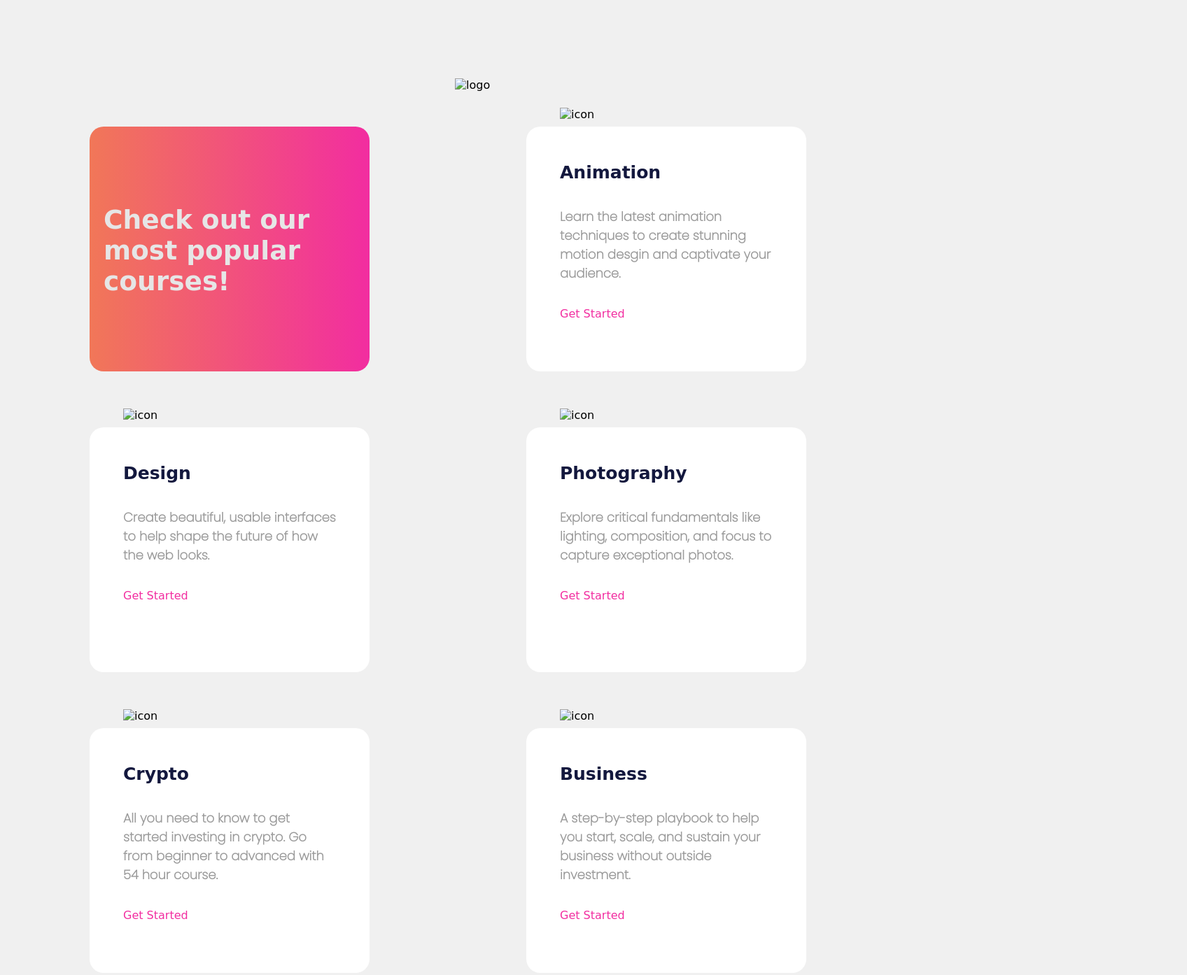
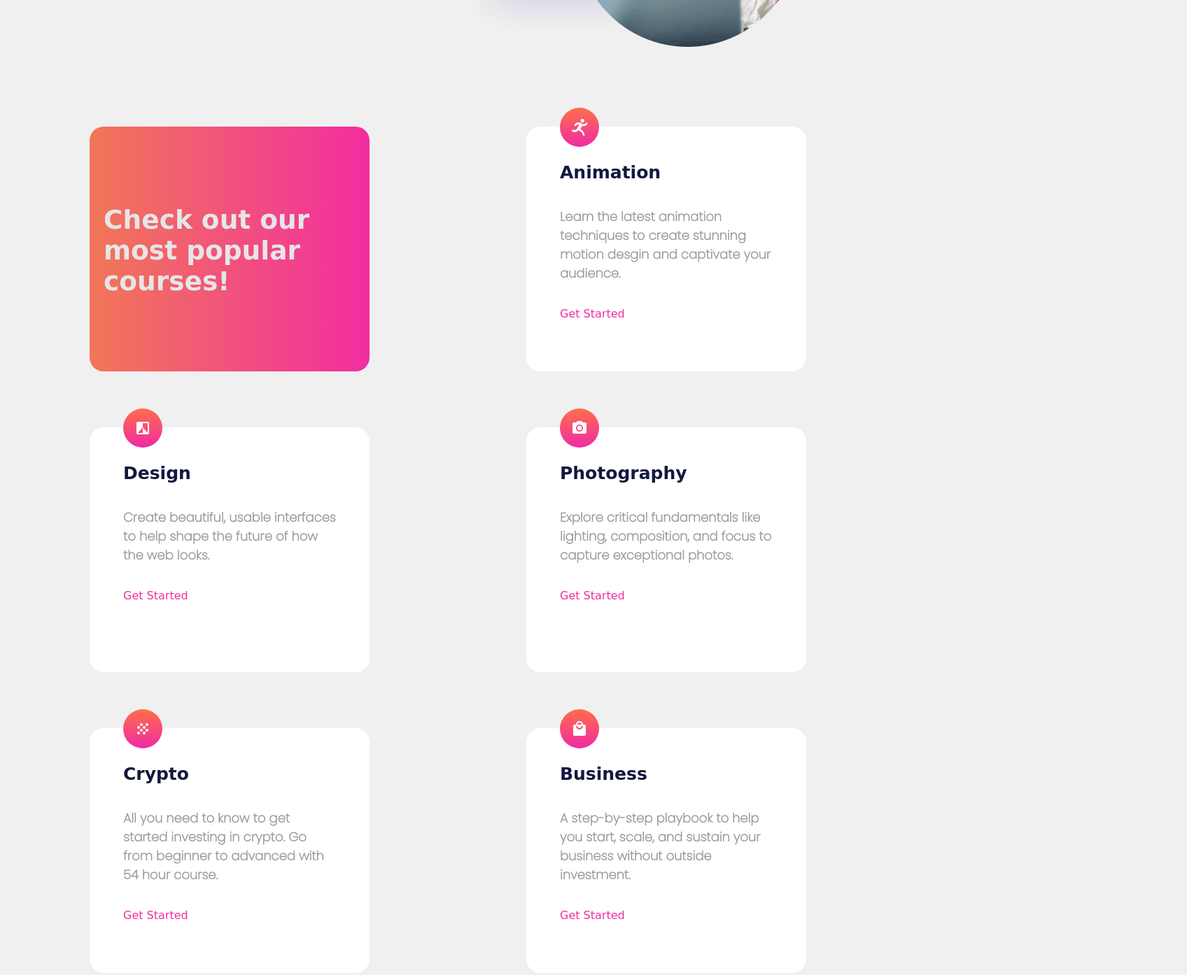
Before and after one commit to mhalvesb/projeto-paginadeaprendizado, a plain HTML site: page index.html in a window 1280 px wide. Shown: the part 767-2161 px from the top of the page at 70% size, 1696 px wide, since content can reach past the window. Drawn offline with Linux system fonts and the light colour scheme; a web font is replaced by a local one.

Commit message:
Corrigido o erro da pasta errada
Ao enviar o arquivo alterei o nome da pasta e isto fez com que os endereços das imagens não funcionassem corretamente.

```diff
--- a/index.html
+++ b/index.html
@@ -35,9 +35,9 @@
                     </div>
 
                     <div class="backgroundinfo">
-                        <img class="desktop-img" src="starter-code/assets/image-hero-desktop.png" alt="logo">
-                        <img class="tablet-img" src="starter-code/assets/image-hero-tablet.png" alt="logo">
-                        <img class="mobile-img" src="starter-code/assets/image-hero-mobile.png" alt="logo">
+                        <img class="desktop-img" src="css/assets/image-hero-desktop.png" alt="logo">
+                        <img class="tablet-img" src="css/assets/image-hero-tablet.png" alt="logo">
+                        <img class="mobile-img" src="css/assets/image-hero-mobile.png" alt="logo">
                     </div>
                 </div>
             </div>
@@ -48,7 +48,7 @@
                     <div class="pop"><h1>Check out our most popular courses!</h1></div>
                     <div class="info">
                         <div class="section-icon">
-                            <img src="starter-code/assets/icon-animation.svg" alt="icon">
+                            <img src="css/assets/icon-animation.svg" alt="icon">
                         </div>
                         <h1>Animation</h1>
                         <p>Learn the latest animation techniques to create stunning motion desgin and captivate your audience.</p>
@@ -56,7 +56,7 @@
                     </div>
                     <div class="info">
                         <div class="section-icon">
-                            <img src="starter-code/assets/icon-design.svg" alt="icon">
+                            <img src="css/assets/icon-design.svg" alt="icon">
                         </div>
                         <h1>Design</h1>
                         <p>Create beautiful, usable interfaces to help shape the future of how the web looks.</p>
@@ -64,7 +64,7 @@
                     </div>
                     <div class="info">
                         <div class="section-icon">
-                            <img src="starter-code/assets/icon-photography.svg" alt="icon">
+                            <img src="css/assets/icon-photography.svg" alt="icon">
                         </div>
                         <h1>Photography</h1>
                         <p>Explore critical fundamentals like lighting, composition, and focus to capture exceptional photos.</p>
@@ -72,7 +72,7 @@
                     </div>
                     <div class="info">
                         <div class="section-icon">
-                            <img src="starter-code/assets/icon-crypto.svg" alt="icon">
+                            <img src="css/assets/icon-crypto.svg" alt="icon">
                         </div>
                         <h1>Crypto</h1>
                         <p>All you need to know to get started investing in crypto. Go from beginner to advanced with 54 hour course.</p>
@@ -80,7 +80,7 @@
                     </div>
                     <div class="info">
                         <div class="section-icon">
-                            <img src="starter-code/assets/icon-business.svg" alt="icon">
+                            <img src="css/assets/icon-business.svg" alt="icon">
                         </div>
                         <h1>Business</h1>
                         <p>A step-by-step playbook to help you start, scale, and sustain your business without outside investment.</p>
```
